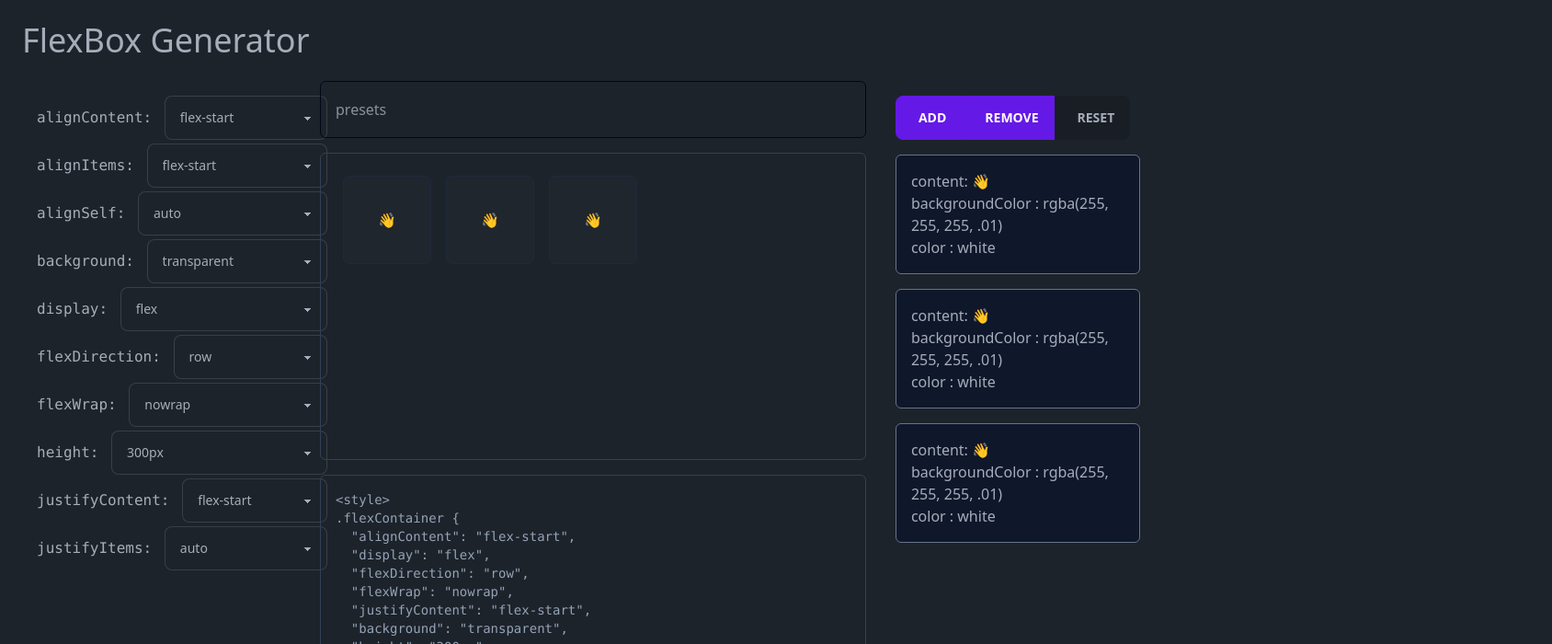
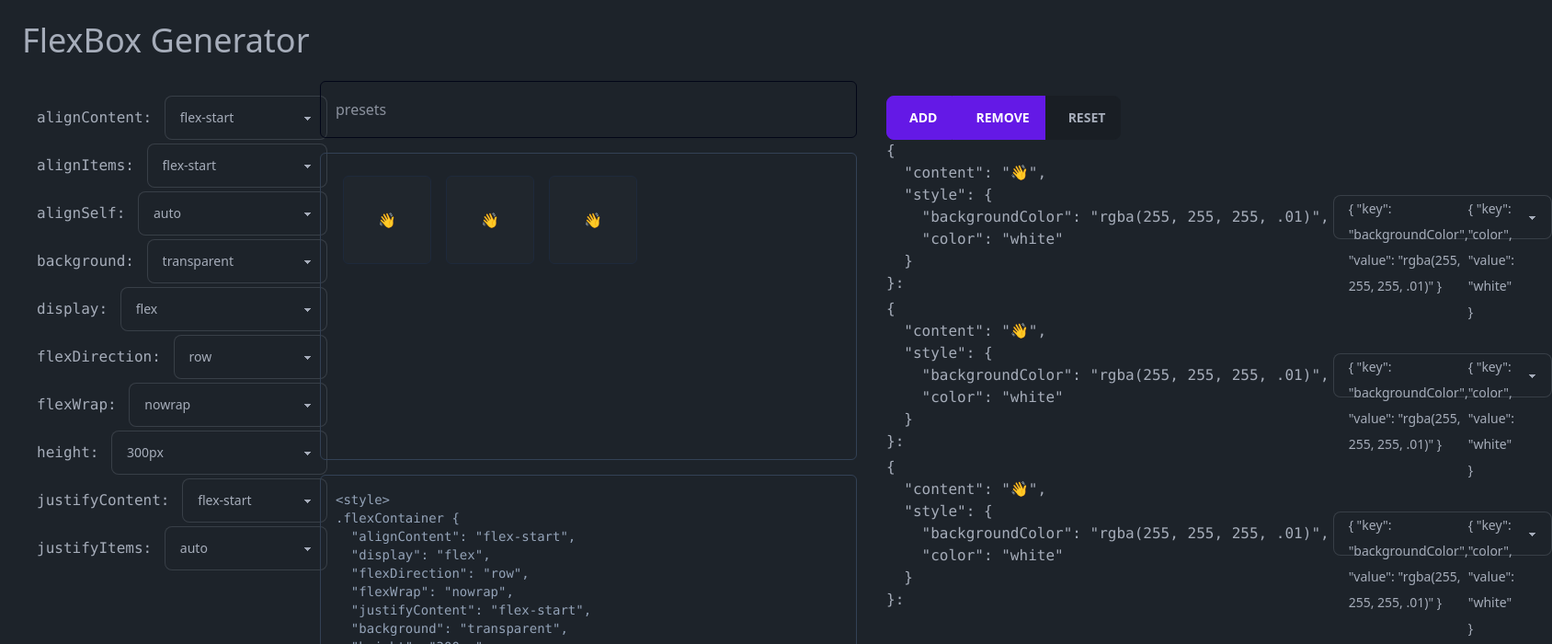
Before and after one commit to seangravener/FlexBoxGenerator, an Angular app: page / in a window 1280 px wide. Shown: the top 700 px of the page at 92% size, 1688 px wide, since content can reach past the window. Built offline with nearby package versions, Linux system fonts and the light colour scheme.

Commit message:
chore: Update flex-items.component.html with dynamic rendering of flex items

```diff
--- a/src/app/flex-box-generator/components/flex-items/flex-items.component.html
+++ b/src/app/flex-box-generator/components/flex-items/flex-items.component.html
@@ -1,13 +1,16 @@
 <div *ngIf="flexItems$ | async as flexItems; else showLoading">
-  <ul class="flex flex-col gap-4 my-4" *ngFor="let item of flexItems">
-    <li class="border border-slate-500 rounded-md p-4 bg-slate-900 item-option">
-      content: {{ item.content }}
+  <form class="flex flex-col gap-1">
+    <div *ngFor="let item of flexItems" class="flex items-center gap-1">
+      <code><pre>{{ item | json }}: </pre></code>
 
-      <ul>
-        <li *ngFor="let style of item.style | keyvalue">{{ style.key }} : {{ style.value }}</li>
-      </ul>
-    </li>
-  </ul>
+      <div class="select select-bordered flex-grow" >
+        <div *ngFor="let option of item.style | keyvalue" >
+          {{ option | json }}
+        </div>
+      </div>
+    </div>
+  </form>
+
 </div>
 
 <ng-template #showLoading> Loading ... </ng-template>
```
